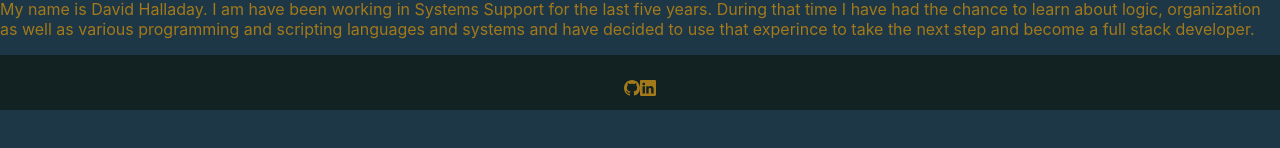
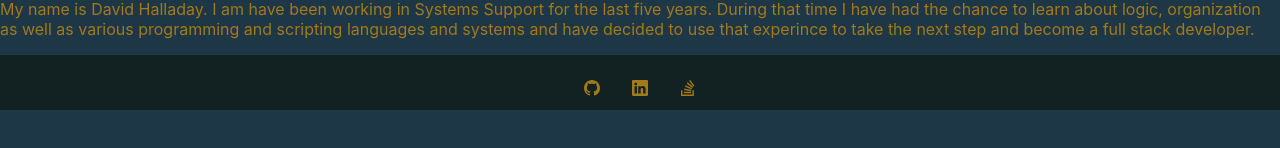
Before and after one commit to dhalladay/first-react-portfolio, a React (Create React App) app: page / in a window 1280 px wide. Shown: the part 594-742 px from the top of the page. Built offline with nearby package versions, Linux system fonts and the light colour scheme.

Commit message:
add resume download, update footer links

```diff
--- a/src/components/Footer/index.js
+++ b/src/components/Footer/index.js
@@ -1,14 +1,17 @@
-import { BsGithub, BsLinkedin } from 'react-icons/bs';
+import { BsGithub, BsLinkedin, BsStackOverflow } from 'react-icons/bs';
 
 function Footer() {
 
   return (
     <footer>
-      <a href="https://github.com/dhalladay" target="_blank" rel="noreferrer" className="light">
+      <a href="https://github.com/dhalladay" target="_blank" rel="noreferrer" className="light mx-2">
       <BsGithub />
       </a>
-      <a href="https://github.com/dhalladay" target="_blank" rel="noreferrer" className="light">
+      <a href="https://www.linkedin.com/" target="_blank" rel="noreferrer" className="light mx-2">
       <BsLinkedin />
+      </a>
+      <a href="https://stackoverflow.com/" target="_blank" rel="noreferrer" className="light mx-2">
+      <BsStackOverflow />
       </a>
     </footer>
   );
--- a/src/components/Navigation/index.js
+++ b/src/components/Navigation/index.js
@@ -1,11 +1,16 @@
 function Navigation(props) {
+
+  const currentPage = props.currentPage
+
   const selection = ['about', 'portfolio', 'contact', 'resume']
 
   return (
     <nav>
       <ul className="flex-row">
         {selection.map(selection => (
-          <li className="mx-2" key={selection}>
+          <li className={`mx-1 ${
+            props.currentPage === selection && !currentPage && `navActive`
+            }`} key={selection}>
             <a
               href={"#" + selection}
               onClick={() => props.setCurrentPage(selection)}
--- a/src/components/Resume/index.js
+++ b/src/components/Resume/index.js
@@ -33,6 +33,7 @@ function Resume() {
 
         </div>
       </div>
+      <a className="light center-text my-2 resume-link" href={require(`../../assets/docs/Resume-Portfolio.pdf`)} download>Download Resume</a>
     </div>
   )
 }
--- a/src/index.css
+++ b/src/index.css
@@ -70,6 +70,11 @@ code {
   margin-bottom: var(--spacing-two);
 }
 
+.mx-2 {
+  margin-right: var(--spacing-two);
+  margin-left: var(--spacing-two);
+}
+
 form {
   width: 50%;
   color: var(--accent-light);
@@ -109,8 +114,7 @@ button {
 	padding: 10px 15px;
 }
 
-
-footer a:hover {
+footer a:hover, .resume-link:hover {
   color: var(--second);
 }
 
@@ -358,8 +362,6 @@ main {
   margin: 15px;
 }
 
-
-
 .card:hover {
   filter: brightness(110%) saturate(120%);
   transform: scale(1.1);
```
Also changed, not shown: 1 other file (tests, documents, lock files or other folders).
